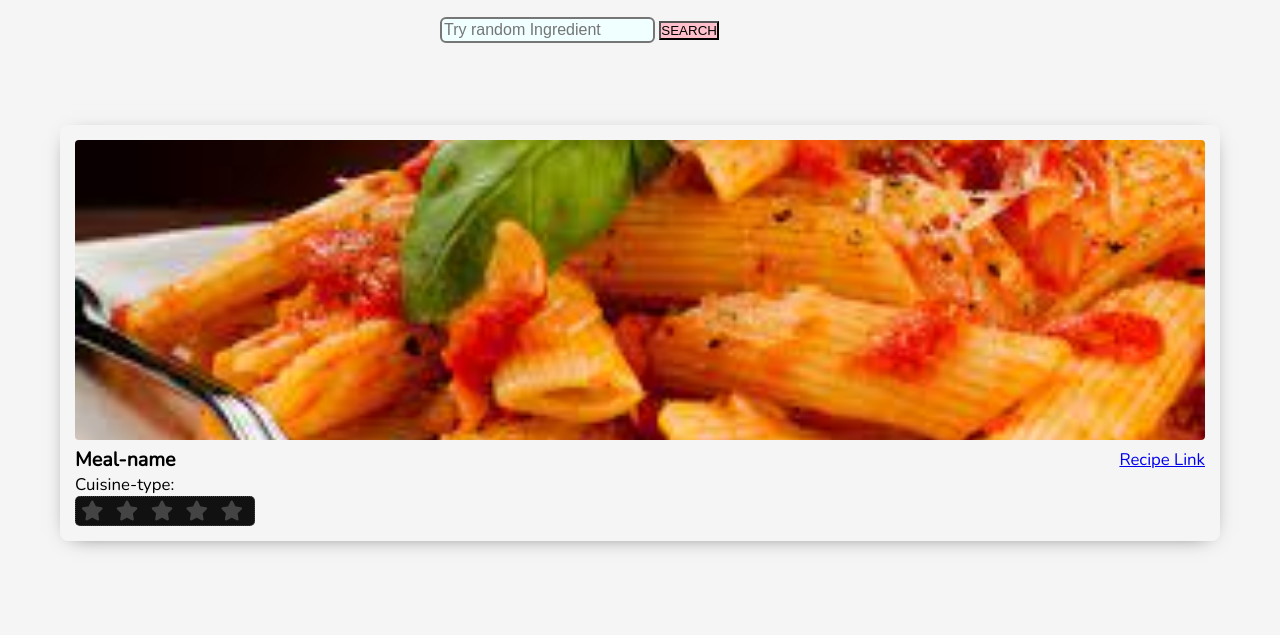
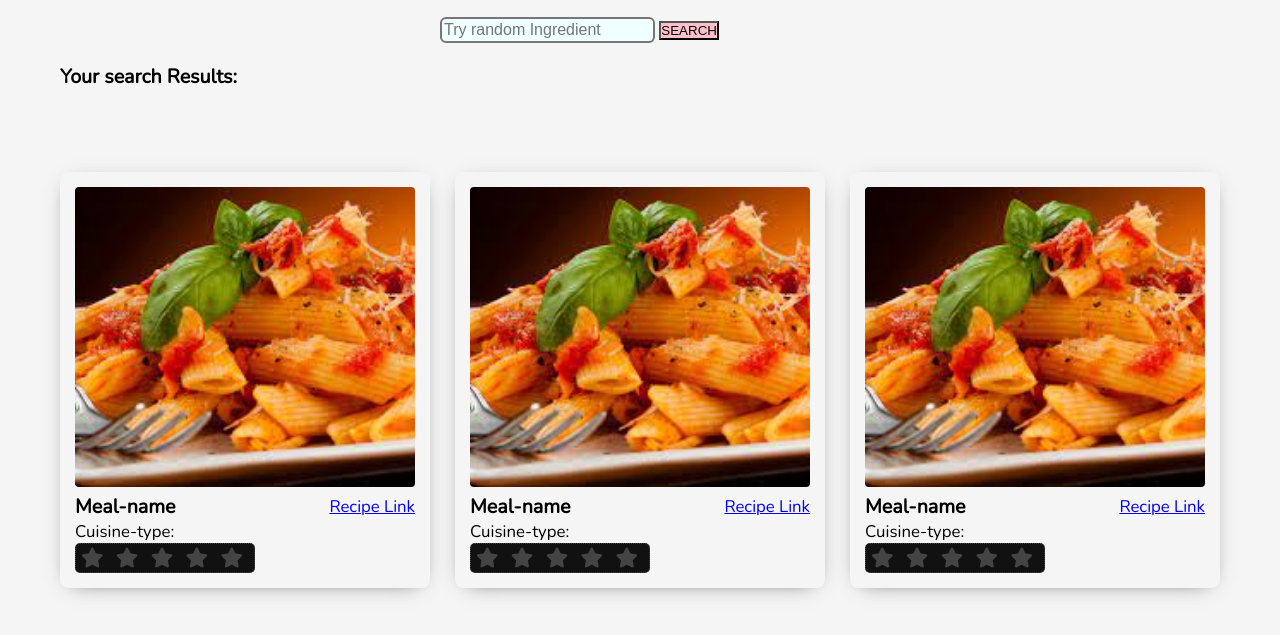
Before and after one commit to Whitneyjoymuchira/Project, a plain HTML site: page index.html in a window 1280 px wide. Shown: the part 77-712 px from the top of the page. Drawn offline with nearby package versions, Linux system fonts and the light colour scheme; no server answers.

Commit message:
new html

```diff
--- a/index.html
+++ b/index.html
@@ -18,13 +18,15 @@
                 <form>
                  <input type="text" id="mealsearch" placeholder="Try random Ingredient ">
                 <button type="submit" id="search">SEARCH</button>
+
                 </form>
+                <h3 id="header"> Your search Results:</h3>
        <div id="meals">
            <div class="results">
               <div class="items">
                <img src="src/download.jpeg" class= "meal-img" alt="food">
                   <div class="flex-container">
-                   <h3> Meal-name</h3>
+                   <h3 > Meal-name</h3>
                       <a  class="recipe link" href="#" > Recipe Link </a>
                   </div>
                 <p class="item-data"> Cuisine-type:</p>
@@ -47,6 +49,61 @@
 
 
               </div>
+              <div class="items">
+                <img src="src/download.jpeg" class= "meal-img" alt="food">
+                   <div class="flex-container">
+                    <h3 > Meal-name</h3>
+                       <a  class="recipe link" href="#" > Recipe Link </a>
+                   </div>
+                 <p class="item-data"> Cuisine-type:</p>
+                 <div class="container">
+                   <div class="star-widget">
+                     <input type="radio" name="rate" id="rate-5">
+                     <label for="rate-5" class="fas fa-star"></label>
+                     <input type="radio" name="rate" id="rate-4">
+                     <label for="rate-4" class="fas fa-star"> </label>
+                     <input type="radio" name="rate" id="rate-3">
+                     <label for="rate-3" class="fas fa-star"></label>
+                     <input type="radio" name="rate" id="rate-2">
+                     <label for="rate-2" class="fas fa-star"></label>
+                     <input type="radio" name="rate" id="rate-1">
+                     <label for="rate-1"class="fas fa-star"></label>
+
+
+                   </div>
+                 </div>
+
+
+               </div>
+
+               <div class="items">
+                <img src="src/download.jpeg" class= "meal-img" alt="food">
+                   <div class="flex-container">
+                    <h3 > Meal-name</h3>
+
+                       <a  class="recipe link" href="#" > Recipe Link </a>
+                   </div>
+                 <p class="item-data"> Cuisine-type:</p>
+                 <div class="container">
+                   <div class="star-widget">
+                     <input type="radio" name="rate" id="rate-5">
+                     <label for="rate-5" class="fas fa-star"></label>
+                     <input type="radio" name="rate" id="rate-4">
+                     <label for="rate-4" class="fas fa-star"> </label>
+                     <input type="radio" name="rate" id="rate-3">
+                     <label for="rate-3" class="fas fa-star"></label>
+                     <input type="radio" name="rate" id="rate-2">
+                     <label for="rate-2" class="fas fa-star"></label>
+                     <input type="radio" name="rate" id="rate-1">
+                     <label for="rate-1"class="fas fa-star"></label>
+
+
+                   </div>
+                 </div>
+
+
+               </div>
+
 
 
             </div>
```
Also changed, not shown: index.js (+2 -6 lines).
